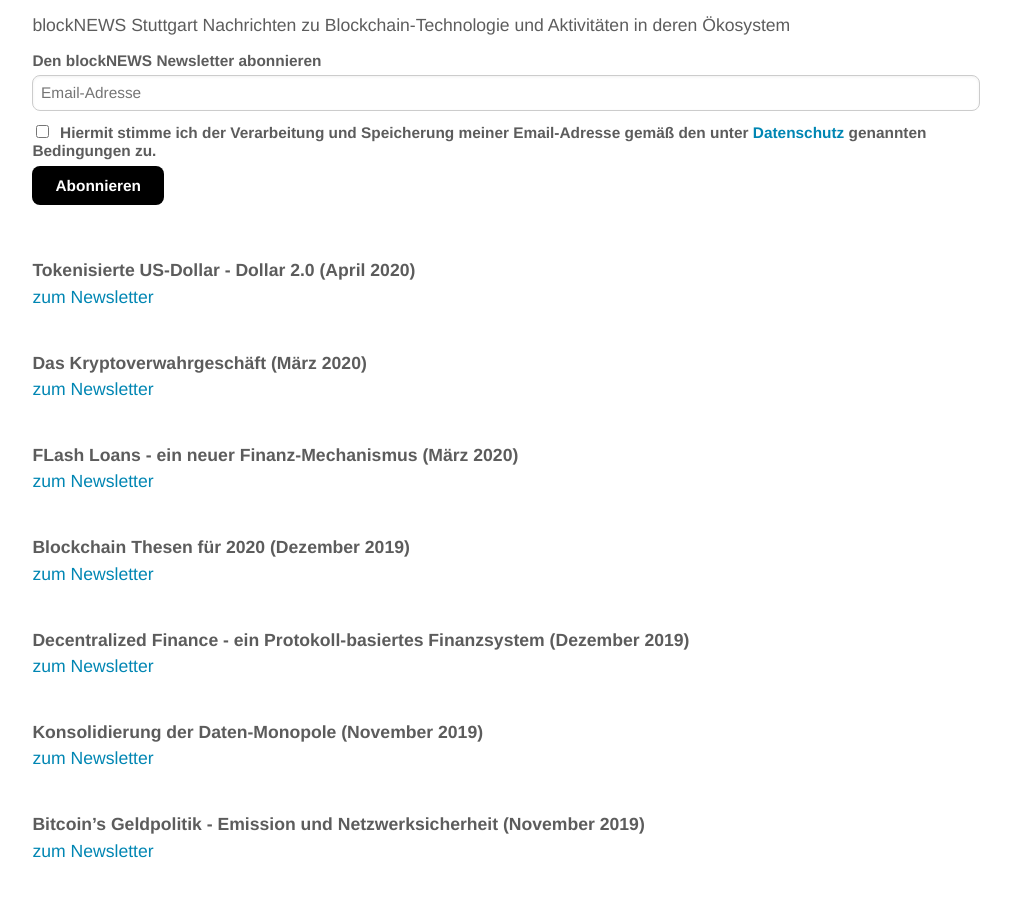
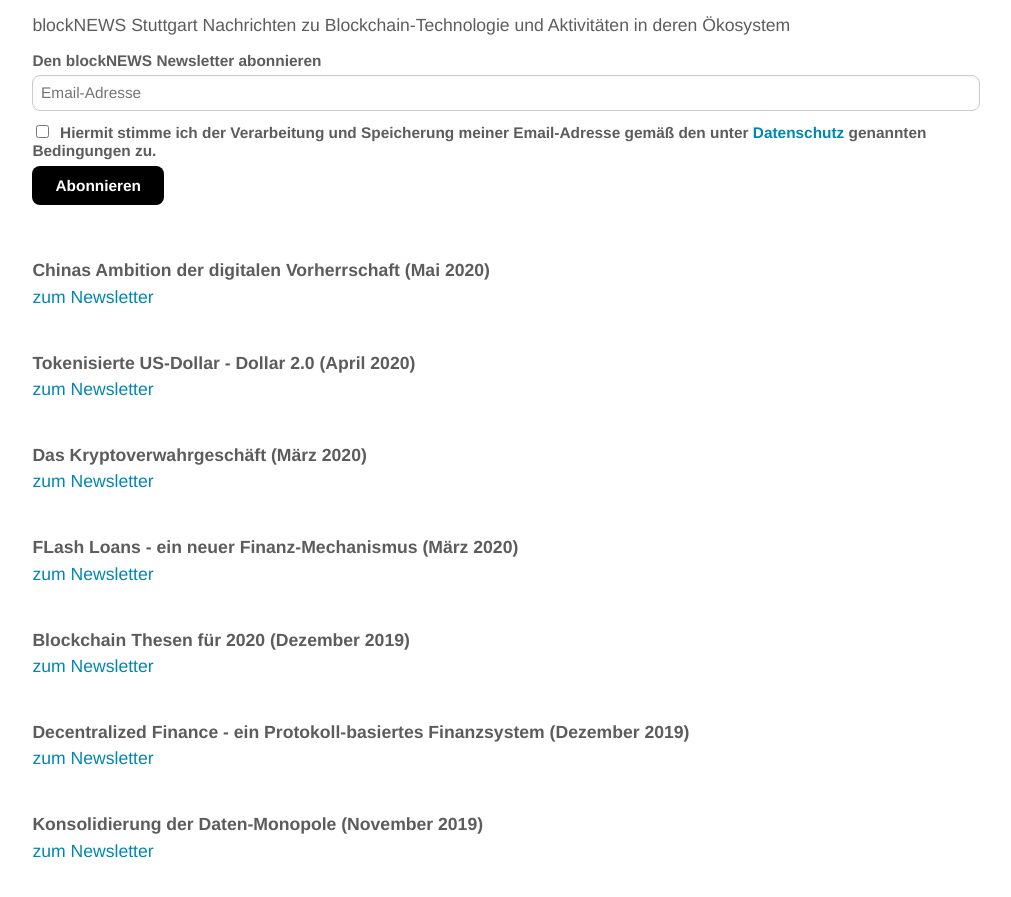
Before and after one commit to blocklab/site, a Jekyll site: the page built from newsletter.md, in a window 1280 px wide and 900 px high, scrolled down 529 px. Shown: the top 897 px of the window, without its empty margins (134-1145 px from the left). Built offline with Jekyll 4.4.1, drawn with Linux system fonts in a browser that asks for light colours; comment, search, counter and statistics services are not loaded.

Commit message:
Update newsletter.md

```diff
--- a/newsletter.md
+++ b/newsletter.md
@@ -33,6 +33,11 @@ Nachrichten zu Blockchain-Technologie und Aktivitäten in deren Ökosystem
 <!--End mc_embed_signup-->
 
 <br>
+<br>
+**Chinas Ambition der digitalen Vorherrschaft (Mai 2020)**
+<br>
+[zum Newsletter](https://mailchi.mp/50d5201b1e7f/chinas-ambition-der-digitalen-vorherrschaft)
+
 <br>
 **Tokenisierte US-Dollar - Dollar 2.0 (April 2020)**
 <br>
```
